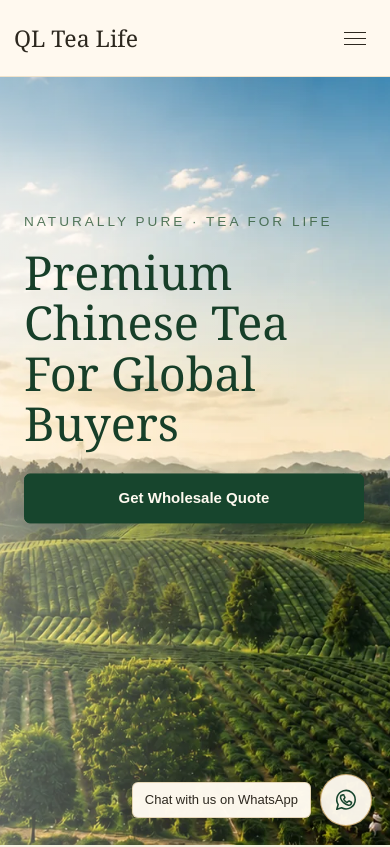
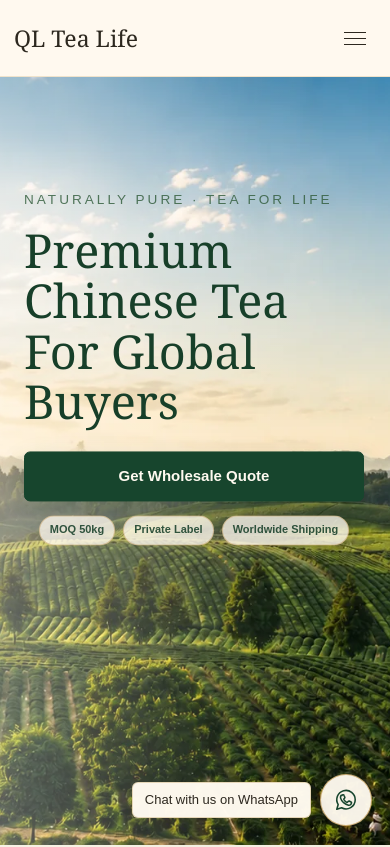
Before and after one commit to carol838/ql-tea-life, a React (Vite) app: page / in a window 390 px wide. Shown: the top 847 px of the page. Built offline with nearby package versions, Linux system fonts and the light colour scheme.

Commit message:
Add Hero trust signal pill badges

```diff
--- a/src/pages/Home.css
+++ b/src/pages/Home.css
@@ -88,6 +88,29 @@
 .home-hero__cta:focus-visible {
   outline: 2px solid var(--color-gold);
   outline-offset: 4px;
+}
+
+.home-hero__trust-signals {
+  display: flex;
+  flex-wrap: wrap;
+  gap: 9px;
+  align-items: center;
+  margin-top: 16px;
+}
+
+.home-hero__trust-signals span {
+  display: inline-flex;
+  min-height: 30px;
+  align-items: center;
+  border: 1px solid rgba(185, 144, 72, 0.42);
+  border-radius: 999px;
+  padding: 6px 12px;
+  color: rgba(23, 63, 41, 0.88);
+  background: rgba(255, 250, 240, 0.78);
+  font-size: 12px;
+  font-weight: 600;
+  line-height: 1;
+  white-space: nowrap;
 }
 
 .home-button,
@@ -511,6 +534,18 @@
     margin-top: 24px;
   }
 
+  .home-hero__trust-signals {
+    justify-content: center;
+    width: min(100%, 340px);
+    gap: 8px;
+    margin-top: 14px;
+  }
+
+  .home-hero__trust-signals span {
+    padding: 6px 10px;
+    font-size: 11px;
+  }
+
   .home-section {
     padding: 54px 0;
   }
--- a/src/pages/Home.tsx
+++ b/src/pages/Home.tsx
@@ -180,6 +180,11 @@ export default function Home() {
           >
             Get Wholesale Quote
           </a>
+          <div className="home-hero__trust-signals" aria-label="Wholesale service highlights">
+            <span>MOQ 50kg</span>
+            <span>Private Label</span>
+            <span>Worldwide Shipping</span>
+          </div>
         </div>
       </section>
 
```
